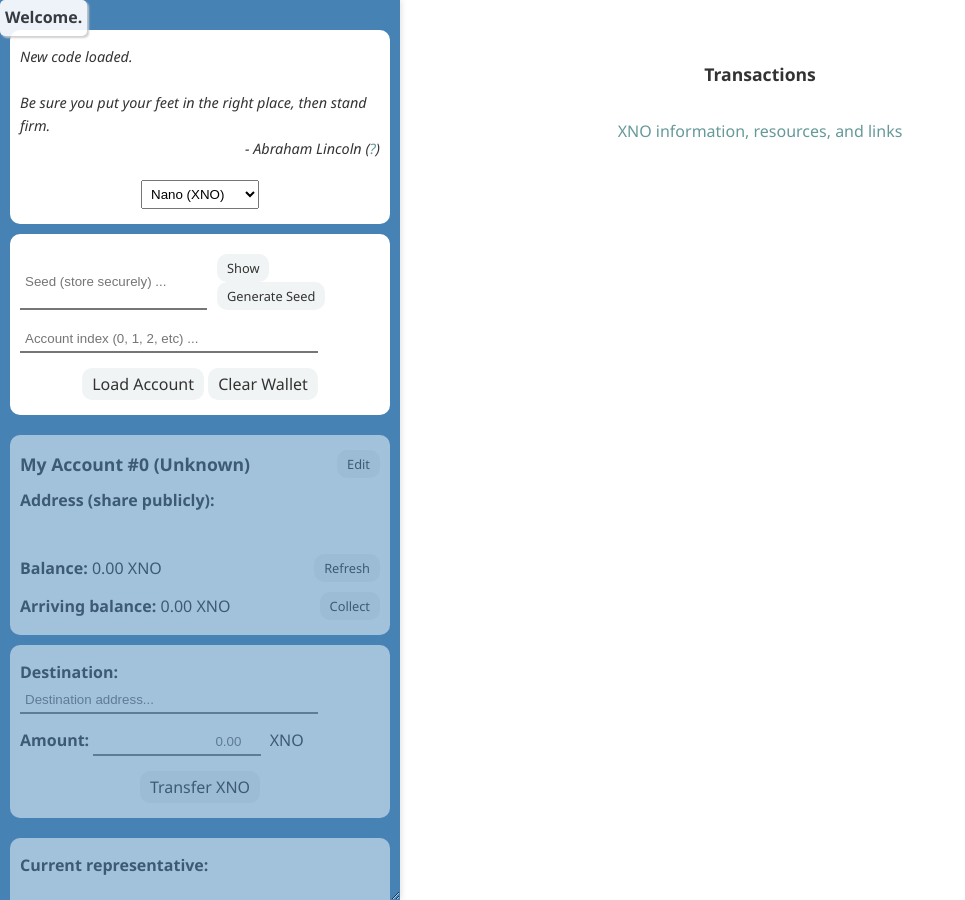
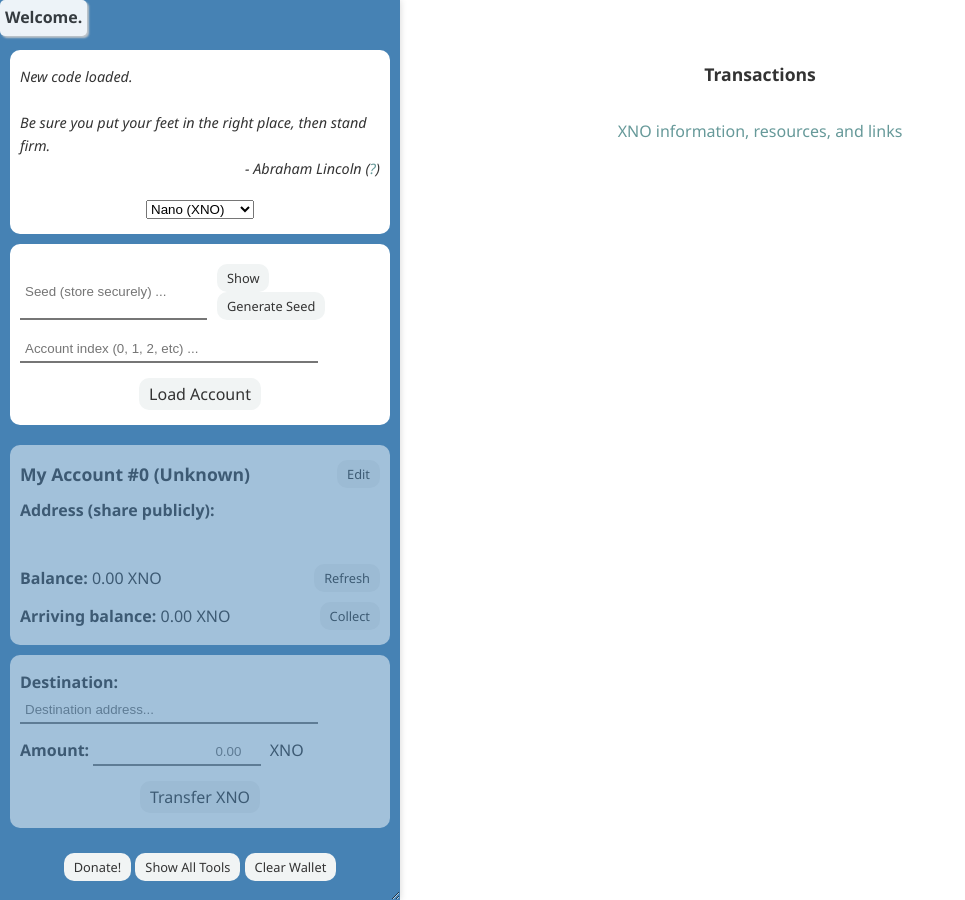
Before and after one commit to warashibetrader/warashibetrader.github.io, a Jekyll site: the page crypto/wallet.html, which Jekyll copies as it is, in a window 1280 px wide. Shown: the whole page, without its empty margins (0-965 px from the left). Built offline with Jekyll 4.4.1, drawn with Linux system fonts in a browser that asks for light colours.

Commit message:
Update wallet.html

```diff
--- a/crypto/wallet.html
+++ b/crypto/wallet.html
@@ -18,16 +18,16 @@
 <body>
 	<div class="containerdiv">
 	<div id="firstDiv" class="firstDiv">
-	<div class="objectWrapper" style="margin-top:30px">
+	<div class="objectWrapper" style="margin-top:50px">
 		<div id="quote" style="white-space:pre-wrap; font-style:italic; font-size:0.9em" ></div>
 		<strong id="msg" style="padding:5px; z-index: 4; box-shadow: #ccc 2px 2px 2px; background-color: #fff;
 								  position: fixed; left: 0px; top: 0px; border-radius: 5px;
 								  pointer-events: none; opacity: 0.9;">Welcome.</strong>
 
 		<div style="margin-top:20px; display:flex; align-items:center; justify-content:center">
-			<select style="padding:5px" name="primary" id="primary" onchange="selectPrimary(event.target.value)">
-				<option value="XNO">Nano (XNO)</option>
-				<option value="BAN">Banano (BAN)</option>
+			<select name="primary" id="primary" onchange="selectPrimary(event.target.value)">
+				<option style="background-color:#f1f4f4" value="XNO">Nano (XNO)</option>
+				<option style="background-color:#f1f4f4" value="BAN">Banano (BAN)</option>
 			</select>
 		</div>
 	</div>
@@ -629,8 +630,8 @@
 
 		flash(D(`${symbol}-display`), "My Account #" + accountData[symbol].index + " (Unknown)");
 		fetchDisplayName(symbol, "-display", accountData[symbol].address);
+
 		refreshBalance(symbol);
-
 		post(accountData[symbol].server, {action: 'account_info', representative: true, account: accountData[symbol].address}).then(function(accountInfo) {
 			if (accountInfo && accountInfo.representative) {
 				flash(D(`${symbol}-rep`), accountInfo.representative);
@@ -896,6 +900,31 @@
 	}, 400);
 }
 
+function updateView(symbol) {
+	if (fullView) {
+		D(symbol + "-tool1").style.display = "";
+		D(symbol + "-tool2").style.display = "";
+		D(symbol + "-tool3").style.display = "";
+		D(symbol + "-view").textContent = "Simple View";
+	} else {
+		if (accountData[symbol].address) D(symbol + "-tool1").style.display = "none";
+		else D(symbol + "-tool1").style.display = "";
+		D(symbol + "-tool2").style.display = "none";
+		D(symbol + "-tool3").style.display = "none";
+		D(symbol + "-view").textContent = "Show All Tools";
+	}
+}
+
+function toggleView(symbol) {
+	if (fullView) {
+		fullView = false;
+		localStorage.removeItem("view");
+	} else {
+		fullView = true;
+		localStorage.setItem("view", "true");
+	}
+	updateView(symbol);
+}
 
 function D(string) { return document.getElementById(string); }
 
@@ -937,7 +967,7 @@
 
 	sidebarElt[symbol] = make('div');
 	sidebarElt[symbol].innerHTML = `
-	<div class="objectWrapper">
+	<div id="${symbol}-tool1" class="objectWrapper">
 		<div style="display:flex; justify-content:space-between; margin-top:5px; margin-bottom:15px;">
 			<input placeholder="Seed (store securely) ..." id="import-${symbol}-seed" style="flex-grow:1; flex-basis:20px; margin-right:10px;" type="password" maxlength="64" onclick="this.select()" onkeyup="if (event.keyCode == 13) importWallet('${symbol}')" oninput="if (this.value.length == 0) D('${symbol}-generateButton').disabled = false; else D('${symbol}-generateButton').disabled = true;">
 			<div>
@@ -999,7 +1028,7 @@
 		</div>
 	</div>
 
-	<div class="objectWrapper" style='margin-top:20px'>
+	<div  id="${symbol}-tool2" class="objectWrapper" style='margin-top:20px'>
 		<strong>Current representative: </strong><span id="${symbol}-rep-display"></span>
 		<div style="margin-bottom:10px; overflow:hidden; text-overflow:ellipsis; cursor:pointer; font-size:0.8em" id="${symbol}-rep" onclick="clickCopy(this, this.textContent)">&nbsp;</div>
 		<strong>Suggested representative: </strong><span id="${symbol}-rec-rep-display"></span>
@@ -1011,19 +1040,20 @@
 		</div>
 	</div>
 
-	<div class="objectWrapper" style="padding-bottom:20px">
+	<div id="${symbol}-tool3" class="objectWrapper" style="padding-bottom:20px">
 		<strong>QR codify (for device-device copy):</strong>
-		<div style="margin-bottom:20px; margin-top:10px; display:flex; justify-content:space-between">
+		<div style="margin-bottom:20px; display:flex; justify-content:space-between">
 			<input style="flex-grow:1; margin-right:10px" id="${symbol}-qr-input" type="text" maxlength="128" onclick="this.select()" oninput="if (this.value) qrCode['${symbol}'].makeCode(this.value); else qrCode['${symbol}'].makeCode('')">
 			<button style="font-size:0.8em" onclick="addressQR('${symbol}')">My Address</button>
 		</div>
 		<div style="display:flex; justify-content:center" id="${symbol}-qrCodeImageBlock"></div>
 	</div>
+	</div>
 
-
-	<div style="text-align:center; margin-bottom:80px;">
-	<button style="margin-top:15px; font-size:0.8em" onclick="donate('${symbol}')">Donate!</button>
-	</div>
+	<div style="text-align:center; margin-top:25px; margin-bottom:80px;">
+	<button style="font-size:0.8em" onclick="donate('${symbol}')">Donate!</button>
+	<button id="${symbol}-view" style="font-size:0.8em" onclick="toggleView('${symbol}')">Simple View</button>
+	<button style="font-size:0.8em" onclick="mainClearWallet('${symbol}')">Clear Wallet</button>
 	</div>`;
 }
 
```
Also changed, not shown: other parts of crypto/wallet.html (+5 -1 lines).
